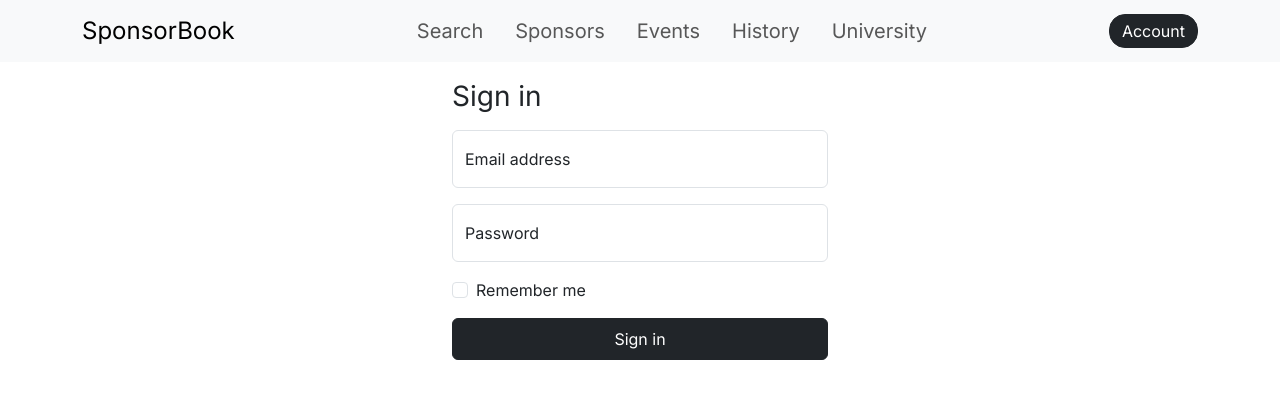
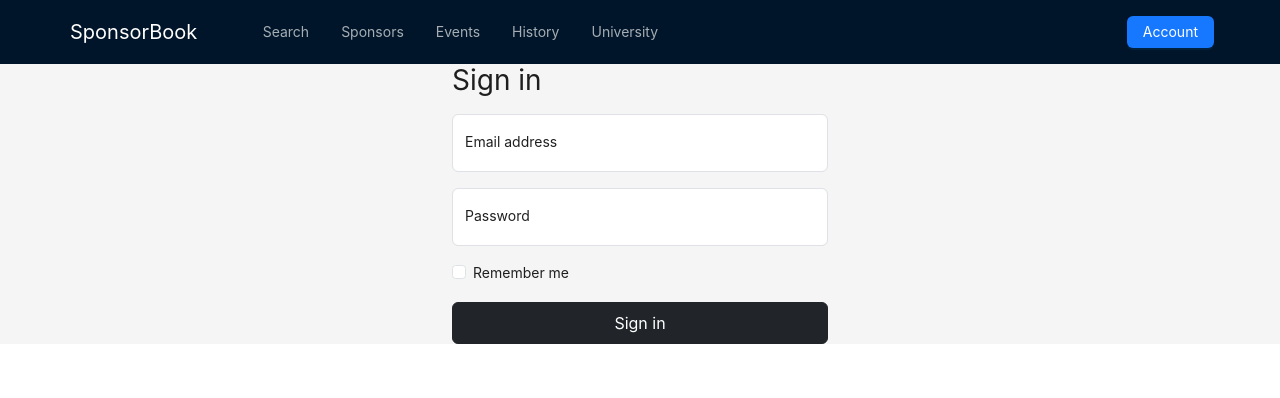
Before and after one commit to paukstelom/sponsorbookui, a Next.js app: page /login in a window 1280 px wide. Shown: the top 398 px of the page. Built offline with nearby package versions, Linux system fonts and the light colour scheme.

Commit message:
Ant Design

```diff
--- a/package.json
+++ b/package.json
@@ -12,6 +12,7 @@
         "@types/node": "20.3.1",
         "@types/react": "18.2.12",
         "@types/react-dom": "18.2.5",
+        "antd": "^5.6.1",
         "bootstrap": "^5.3.0",
         "eslint": "8.43.0",
         "eslint-config-next": "13.4.6",
--- a/src/app/globals.css
+++ b/src/app/globals.css
@@ -89,7 +89,6 @@ body {
 }
 
 body {
-    padding-top: 80px;
     color: rgb(var(--foreground-rgb));
 }
 
--- a/src/app/layout.tsx
+++ b/src/app/layout.tsx
@@ -3,6 +3,9 @@ import { Inter } from 'next/font/google'
 import 'bootstrap/dist/css/bootstrap.css'
 import Footer from 'sponsorbook/components/footer'
 import Navbar from 'sponsorbook/components/navbar'
+import { Layout, Menu } from 'antd'
+import { Header } from 'antd/es/layout/layout'
+import { SponsorBookLayout } from 'sponsorbook/components/sponsorBookLayout'
 
 const inter = Inter({ subsets: ['latin'] })
 
@@ -21,9 +24,7 @@ export default function RootLayout({
     return (
         <html lang="en">
             <body className={inter.className}>
-                <Navbar />
-                <div className="container">{children}</div>
-                <Footer />
+                <SponsorBookLayout>{children}</SponsorBookLayout>
             </body>
         </html>
     )
--- a/src/components/navbar.tsx
+++ b/src/components/navbar.tsx
@@ -1,126 +1,116 @@
 'use client'
+import { BackTop, Button, Col, Drawer, Menu, Row } from 'antd'
+import { MenuOutlined } from '@ant-design/icons'
+import Layout, { Header } from 'antd/es/layout/layout'
 import Link from 'next/link'
-import { useEffect } from 'react'
+import { useEffect, useState } from 'react'
 
 export default function Navbar() {
-    const loggedIn: boolean = true
+    const [visible, setVisible] = useState(false)
 
-    useEffect(() => {
-        require('bootstrap/dist/js/bootstrap.bundle')
-    }, [])
-    const LoggedInNavbar = () => (
-        <div className="container">
-            <Link href="/" style={{ textDecoration: 'none' }}>
-                <button className="navbar-brand nav-link fs-4">
-                    SponsorBook
-                </button>
-            </Link>
-            <button
-                className="navbar-toggler shadow-none border-0"
-                type="button"
-                data-bs-toggle="offcanvas"
-                data-bs-target="#offcanvasNavbar"
-                aria-controls="offcanvasNavbar"
-                aria-label="Toggle navigation"
-            >
-                <span className="navbar-toggler-icon"></span>
-            </button>
-            <div
-                className="sidebar offcanvas offcanvas-start"
-                style={{ backdropFilter: 'blur' }}
-                tabIndex={-1}
-                id="offcanvasNavbar"
-                aria-labelledby="offcanvasNavbarLabel"
-            >
-                <div className="offcanvas-header border-bottom">
-                    <h5 className="offcanvas-title" id="offcanvasNavbarLabel">
-                        SponsorBook
-                    </h5>
-                    <button
-                        type="button"
-                        className="btn-close"
-                        data-bs-dismiss="offcanvas"
-                        aria-label="Close"
-                    ></button>
-                </div>
-                <div className="offcanvas-body d-flex flex-column flex-lg-row">
-                    <ul className="navbar-nav justify-content-center align-items-center flex-grow-1 pe-3 fs-5">
-                        <li className="nav-item mx-2">
-                            <Link
-                                href="/search"
-                                className="text-decoration-none"
-                            >
-                                <button className="nav-link">Search</button>
-                            </Link>
-                        </li>
-                        <li className="nav-item mx-2">
-                            <Link
-                                href="/sponsors"
-                                className="text-decoration-none"
-                            >
-                                <button className="nav-link">Sponsors</button>
-                            </Link>
-                        </li>
-                        <li className="nav-item mx-2">
-                            <Link
-                                href="/events"
-                                className="text-decoration-none"
-                            >
-                                <button className="nav-link">Events</button>
-                            </Link>
-                        </li>
-                        <li className="nav-item mx-2">
-                            <Link
-                                href="/history"
-                                className="text-decoration-none"
-                            >
-                                <button className="nav-link">History</button>
-                            </Link>
-                        </li>
-                        <li className="nav-item mx-2">
-                            <Link
-                                href="/university"
-                                className="text-decoration-none"
-                            >
-                                <button className="nav-link">University</button>
-                            </Link>
-                        </li>
-                    </ul>
-                    <div className="d-flex flex-column justify-content-center align-items-center gap-3">
-                        <Link href="/account">
-                            <button className="btn btn-dark text-white text-decoration-none py-1 rounded-4">
-                                Account
-                            </button>
-                        </Link>
-                    </div>
-                </div>
-            </div>
-        </div>
-    )
+    const showDrawer = () => {
+        setVisible(true)
+    }
 
-    const LoggedOutNavbar = () => (
-        <div className="container">
-            <Link href="/" style={{ textDecoration: 'none' }}>
-                <button className="navbar-brand nav-link fs-4">
-                    SponsorBook
-                </button>
-            </Link>
-            <div className="ms-auto justify-content-right align-items-right gap-3">
-                <a
-                    href="/"
-                    className="text-white text-decoration-none px-3 py-1 bg-dark rounded-4"
-                >
-                    Sign In
-                </a>
-            </div>
-        </div>
-    )
+    const onClose = () => {
+        setVisible(false)
+    }
 
     return (
-        <>
-            <nav className="navbar bg-body-tertiary fixed-top navbar-expand-lg">
-                {loggedIn ? <LoggedInNavbar /> : <LoggedOutNavbar />}
-            </nav>
-        </>
+        <Header>
+            <Row>
+                <Col xs={20} sm={20} md={4}>
+                    <Link href={'/'} style={{ textDecoration: 'none' }}>
+                        <div
+                            className="logo"
+                            style={{
+                                color: 'white',
+                                fontSize: 20,
+                                paddingLeft: '20px',
+                            }}
+                        >
+                            SponsorBook
+                        </div>
+                    </Link>
+                </Col>
+                <Col xs={0} sm={0} md={20}>
+                    <Menu theme="dark" mode="horizontal">
+                        <Menu.Item>
+                            <Link
+                                href={'/search'}
+                                style={{ textDecoration: 'none' }}
+                            >
+                                Search
+                            </Link>
+                        </Menu.Item>
+                        <Menu.Item>
+                            <Link
+                                href={'/sponsors'}
+                                style={{ textDecoration: 'none' }}
+                            >
+                                Sponsors
+                            </Link>
+                        </Menu.Item>
+                        <Menu.Item>
+                            <Link
+                                href={'/events'}
+                                style={{ textDecoration: 'none' }}
+                            >
+                                Events
+                            </Link>
+                        </Menu.Item>
+                        <Menu.Item>
+                            <Link
+                                href={'/history'}
+                                style={{ textDecoration: 'none' }}
+                            >
+                                History
+                            </Link>
+                        </Menu.Item>
+                        <Menu.Item>
+                            <Link
+                                href={'/university'}
+                                style={{ textDecoration: 'none' }}
+                            >
+                                University
+                            </Link>
+                        </Menu.Item>
+                        <Menu.Item style={{ marginLeft: 'auto' }}>
+                            <Button type="primary">
+                                <Link
+                                    href={'/account'}
+                                    style={{ textDecoration: 'none' }}
+                                >
+                                    Account
+                                </Link>
+                            </Button>
+                        </Menu.Item>
+                    </Menu>
+                </Col>
+                <Col xs={2} sm={2} md={0}>
+                    <Button type="primary" onClick={showDrawer}>
+                        <MenuOutlined />
+                    </Button>
+                </Col>
+            </Row>
+            <Drawer
+                title="SponsorBook"
+                placement="left"
+                onClick={onClose}
+                onClose={onClose}
+                visible={visible}
+            >
+                <Menu mode="vertical" style={{ marginLeft: '100px' }}>
+                    <Menu.Item>Search</Menu.Item>
+                    <Menu.Item>Sponsors</Menu.Item>
+                    <Menu.Item>Events</Menu.Item>
+                    <Menu.Item>History</Menu.Item>
+                    <Menu.Item>University</Menu.Item>
+                    <Menu.Item>
+                        <Button type="primary">Account</Button>
+                    </Menu.Item>
+                </Menu>
+            </Drawer>
+        </Header>
     )
 }
--- /dev/null
+++ b/src/components/sponsorBookLayout.tsx
@@ -0,0 +1,17 @@
+'use client'
+import { Layout, Menu } from 'antd'
+import { Content, Header } from 'antd/es/layout/layout'
+import Navbar from './navbar'
+
+export const SponsorBookLayout = ({
+    children,
+}: {
+    children: React.ReactNode
+}) => {
+    return (
+        <Layout className="layout">
+            <Navbar />
+            <Content style={{ padding: '0 50px' }}>{children}</Content>
+        </Layout>
+    )
+}
```
Also changed, not shown: src/app/sponsors/page.tsx (+6 -2 lines), src/components/searchBard.tsx (deleted, +0 -20 lines), src/components/sponsorsTable copy.tsx (added, +49 -0 lines), src/components/sponsorsTable.tsx (+35 -37 lines), 1 other file (tests, documents, lock files or other folders).
